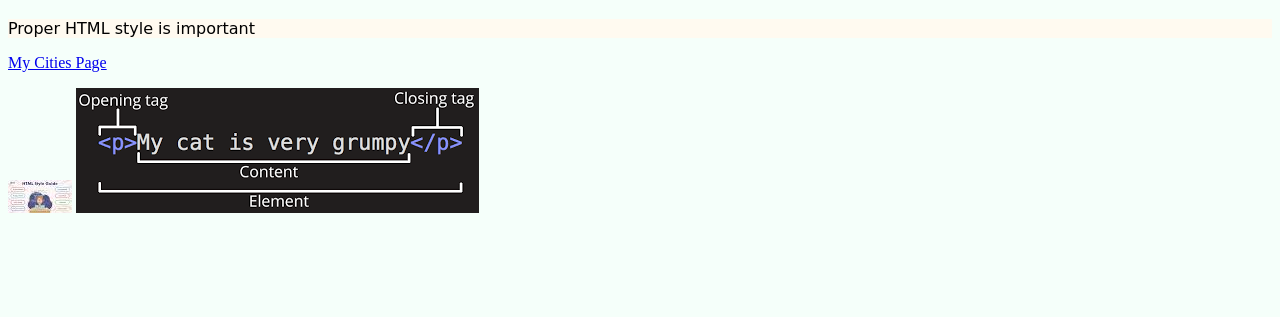
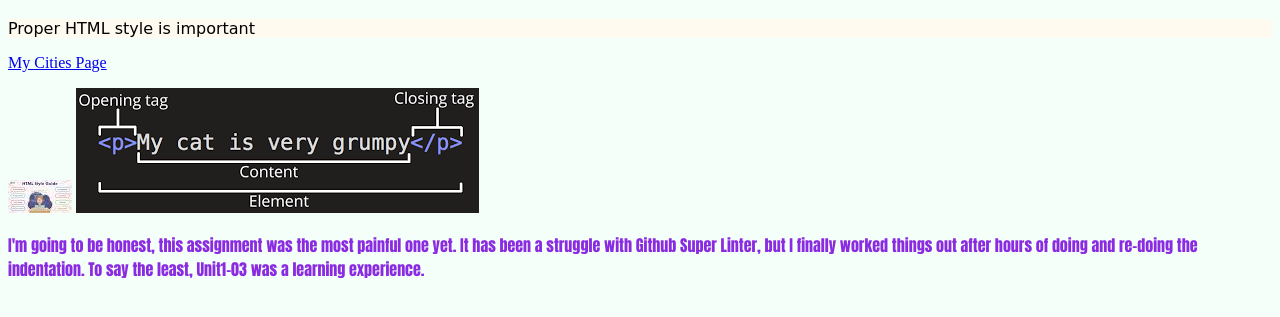
Before and after one commit to ICS20-Programming-ShylaO/Unit1-03-HTML-Style, a plain HTML site: page index.html in a window 1280 px wide. Shown: the part 141-458 px from the top of the page. Drawn offline with Linux system fonts and the light colour scheme.

Commit message:
added text to index file

```diff
--- a/index.html
+++ b/index.html
@@ -26,5 +26,7 @@
     </p>
     <img src="./images/htmlstudyguide.jpeg" alt="HTML Study Guide">
     <img src="./images/pTag.png" alt="Using the Paragraph Tag">
+    <br>
+    <p style="font-family: Impact, Haettenschweiler, 'Arial Narrow Bold', sans-serif; color: blueviolet;">I'm going to be honest, this assignment was the most painful one yet. It has been a struggle with Github Super Linter, but I finally worked things out after hours of doing and re-doing the indentation. To say the least, Unit1-03 was a learning experience.</p>
   </body>
 </html>
```
